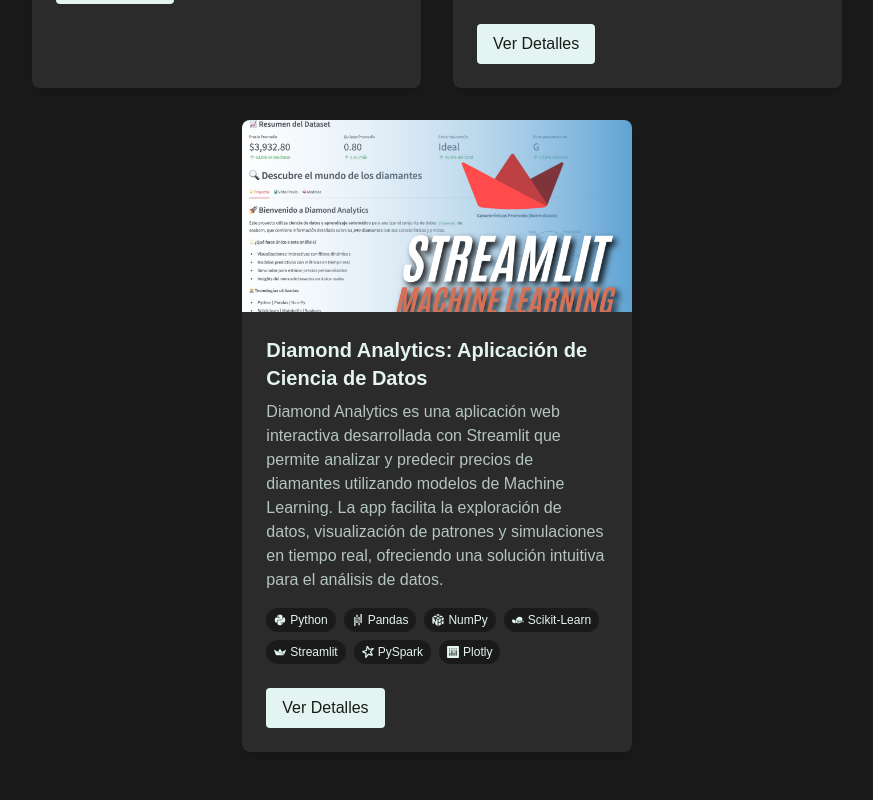
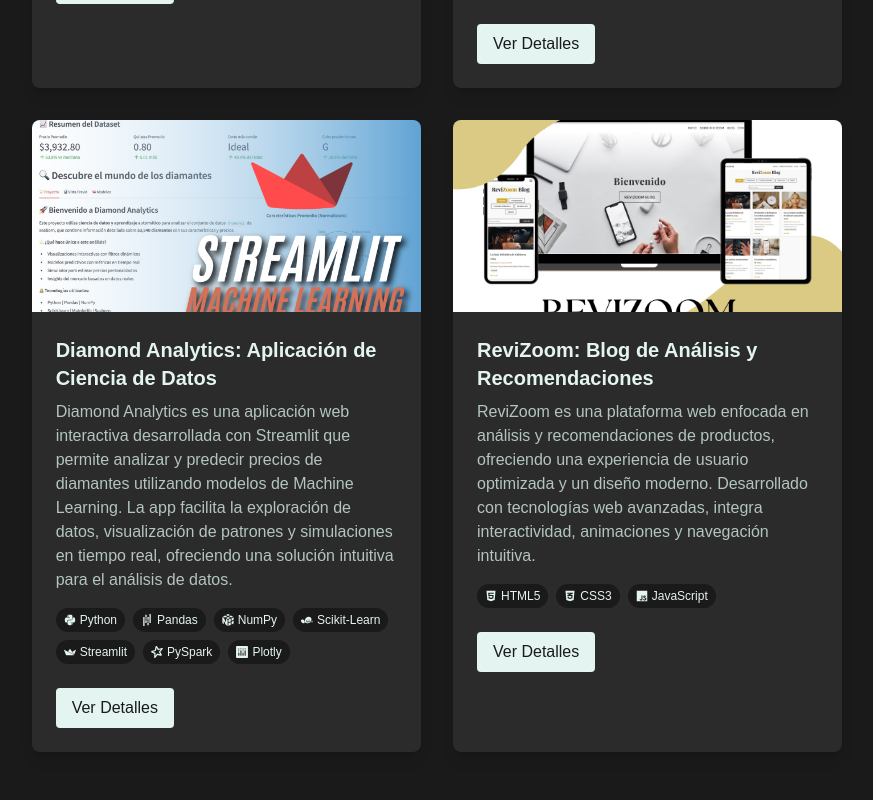
Before and after one commit to Rafael-TF/Portafolio, a React (Create React App) app: page / in a window 1280 px wide. Shown: the part 5660-6460 px from the top of the page, without its empty margins (203-1076 px from the left). Built offline with nearby package versions, Linux system fonts and the light colour scheme.

Commit message:
Implementación de revizoom en proyectos

```diff
--- a/src/Pages/Projects.js
+++ b/src/Pages/Projects.js
@@ -23,13 +23,20 @@
 import effidoImage4 from '../Recursos/effido/ImagenEffido4.jpg'
 
 import streamlitDiamond from '../Recursos/streamlit/streamlitDiamonds.png'
-import StreamlitDiamondsVideo from '../Recursos/streamlit/StreamlitDiamondsVideo.mp4'
+import StreamlitDiamondsVideo from '../Recursos/streamlit/Video ReviZoom.mp4'
 import imageStreamlit1 from '../Recursos/streamlit/imageStreamlit1.jpg';
 import imageStreamlit2 from '../Recursos/streamlit/imageStreamlit2.jpg';
 import imageStreamlit3 from '../Recursos/streamlit/imageStreamlit3.jpg';
 import imageStreamlit4 from '../Recursos/streamlit/imageStreamlit4.jpg';
 import imageStreamlit5 from '../Recursos/streamlit/imageStreamlit5.jpg';
 import imageStreamlit6 from '../Recursos/streamlit/imageStreamlit6.jpg';
+
+import revizoomMockup from '../Recursos/revizoom/_Mockup ReviZoom Bolg.png'
+import revizoomVideo from '../Recursos/revizoom/StreamlitDiamondsVideo.mp4'
+import revizoom1 from '../Recursos/revizoom1.jpeg';
+import revizoom2 from '../Recursos/revizoom2.jpeg';
+import revizoom3 from '../Recursos/revizoom3.jpeg';
+import revizoom4 from '../Recursos/revizoom4.jpeg';
 
 // Importar iconos
 import { FaHtml5, FaCss3Alt, FaJs, FaReact, FaNodeJs } from 'react-icons/fa'
@@ -116,6 +123,30 @@
       "Comparaciones en tiempo real con datos del mercado",
       "Procesamiento y limpieza de datos automatizados",
       "Implementación de algoritmos de regresión y clasificación"
+    ]
+  },
+  {
+    id: 4,
+    title: "ReviZoom: Blog de Análisis y Recomendaciones",
+    video: revizoomVideo,
+    image: revizoomMockup,
+    description: "ReviZoom es una plataforma web enfocada en análisis y recomendaciones de productos, ofreciendo una experiencia de usuario optimizada y un diseño moderno. Desarrollado con tecnologías web avanzadas, integra interactividad, animaciones y navegación intuitiva.",
+    technologies: [
+      { name: "HTML5", icon: FaHtml5 },
+      { name: "CSS3", icon: FaCss3Alt },
+      { name: "JavaScript", icon: FaJs }
+    ],
+    gallery: [revizoom1, revizoom2, revizoom3, revizoom4],
+    link: "https://revizoomblog.netlify.app/",
+    github: "https://github.com/Rafael-TF/ReviZoomBlog",
+    features: [
+      "Diseño moderno y minimalista con CSS avanzado",
+      "Interfaz totalmente responsive para móviles y escritorio",
+      "Menú de navegación interactivo con efecto hamburguesa",
+      "Sistema de búsqueda y filtrado dinámico en tiempo real",
+      "Paginación automática para una mejor experiencia de usuario",
+      "Animaciones CSS y transiciones suaves para mejorar la navegación",
+      "Optimización de rendimiento y accesibilidad"
     ]
   }
 ]
```
